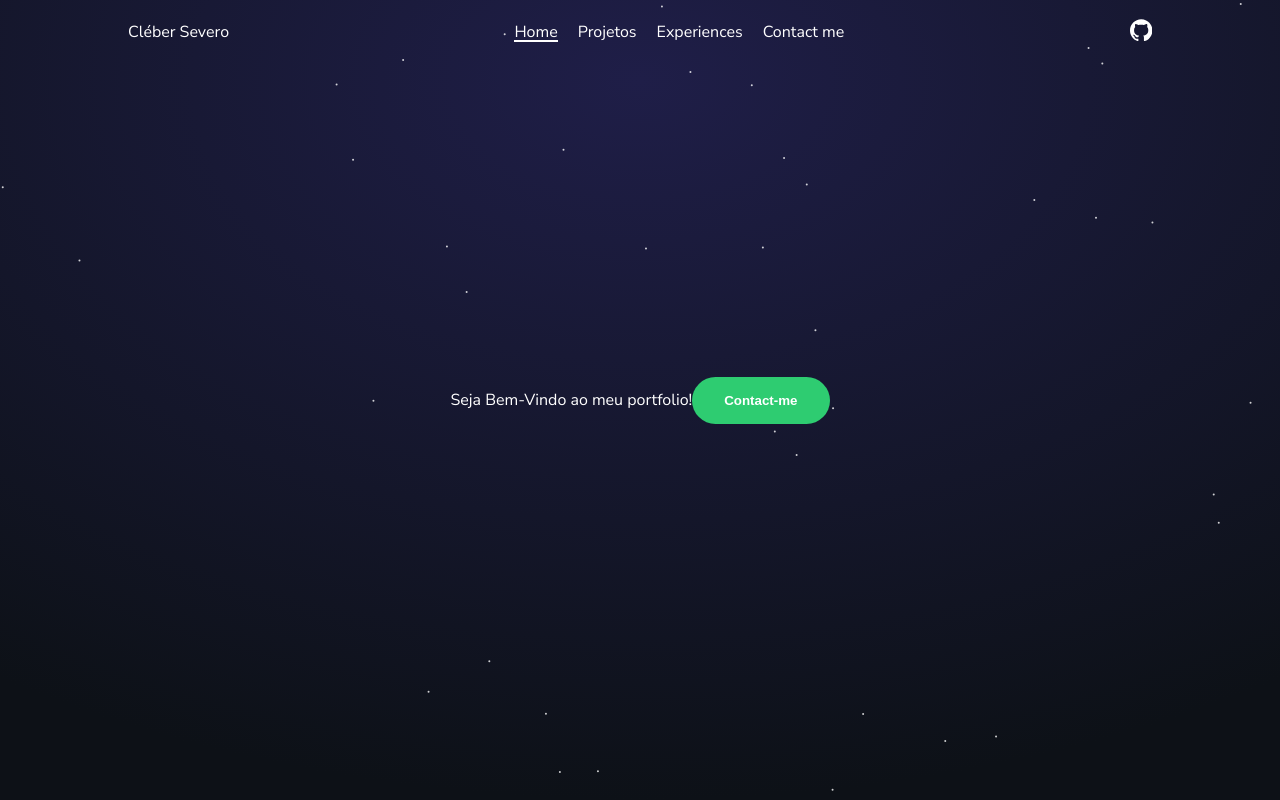
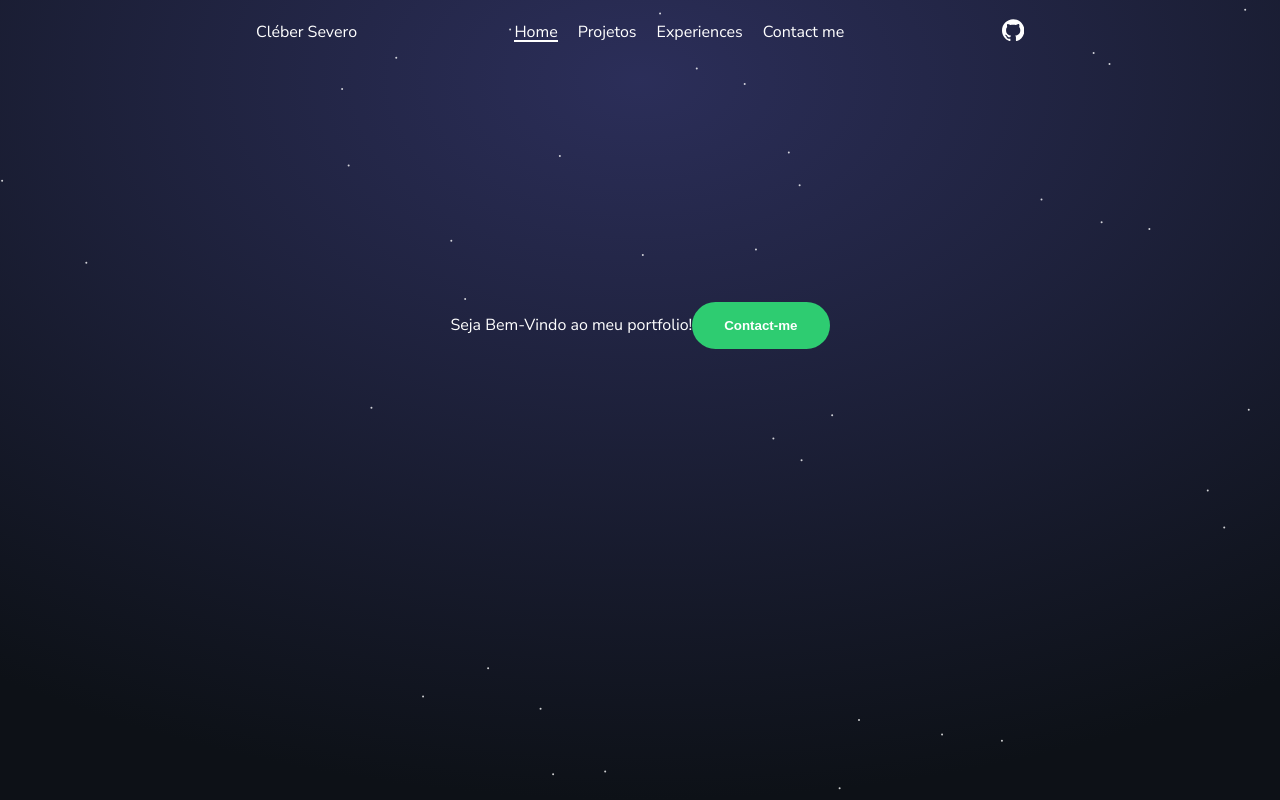
Before and after one commit to Cleber-Severo/my-portfolio, a React (Vite) app: page / in a window 1280 px wide. Shown: the top 800 px of the page. Built offline with nearby package versions, Linux system fonts and the light colour scheme; a web font is replaced by a local one.

Commit message:
refactor: general style

```diff
--- a/src/App.css
+++ b/src/App.css
@@ -2,42 +2,43 @@
   /* display: flex;
   flex-direction: column;
   align-items: center; */
-  height: 100vh;
+  scroll-snap-type: y mandatory;
+  /* overflow-y: scroll; */
+  scroll-behavior: smooth;
+  position: relative; /* Create a stacking context for content */
+  z-index: 1; /* Ensure this content appears above the particles */
 }
 
-header {
-    padding: 0 8rem;
+#tsparticles {
+  position: absolute;
+  top: 0;
+  left: 0;
+  width: 100%;
+  height: 100%;
+  z-index: -1; /* Place it behind other content */
+  background: none; /* Ensure transparency */
 }
+
+main, header {
+  margin: 0 auto;
+  padding: 0 16rem;
+  box-sizing: border-box;
+}
+
 
 header,
 .container {
-  box-sizing: border-box;
   width: 100%;
 }
 
 section {
-  height: 100vh;
+  /* height: 100vh; */
   display: flex;
   align-items: center;
   justify-content: center;
-  scroll-snap-align: start;
+   scroll-snap-align: start;
   scroll-snap-stop: always;
-  opacity: 0;
-  /* transform: translateY(50px); */
-  transition: opacity 0.6s ease-out, transform 0.6s ease-out;
 
-    padding: 0 8rem;
 
+  min-height: 650px;
 }
-
-section.visible {
-  opacity: 1;
-  transform: translateY(0);
-}
-
-.container {
-  scroll-snap-type: y mandatory;
-  height: 100vh;
-  overflow-y: scroll;
-  scroll-behavior: smooth;
-}
--- a/src/App.tsx
+++ b/src/App.tsx
@@ -11,6 +11,7 @@ const App = () => {
     <div className="container" ref={containerRef}>
       <Animation />
       <Header containerRef={containerRef} />
+      <main>
         <Hero />
         <section id="section2">
           <h1>Projetos Section</h1>
@@ -21,6 +22,7 @@ const App = () => {
         <section id="section4">
           <h1>Contact me section</h1>
         </section>
+      </main>
     </div>
   );
 };
--- a/src/components/Animation.tsx
+++ b/src/components/Animation.tsx
@@ -20,12 +20,8 @@ export const Animation = () => {
         options={{
           background: {
             color: {
-              value: '#000000', // Fallback background color
+              value: 'transparent', // Fallback background color
             },
-            image: "radial-gradient(ellipse 90% 90% at 50% 10%, #1f1e48, #0D1117)", // Your gradient
-            position: "50% 50%",
-            repeat: "no-repeat",
-            size: "cover",
           },
           particles: {
             color: {
--- a/src/index.css
+++ b/src/index.css
@@ -144,11 +144,24 @@ body {
   margin: 0;
   padding: 0;
   height: 100%;
-  overflow: hidden; /* Prevent body scroll if using JS animations */
+  /* overflow: hidden; */
+}
+
+body {
+  background: radial-gradient(
+    ellipse 90% 90% at 50% 10%,
+    rgba(114, 114, 243, 0.3),
+    #0d1117
+  );
+  background-size: cover;
+  background-attachment: fixed; /* Keeps the gradient in place */
+  background-position: top center;
+    background-attachment: scroll; /* Makes the gradient scroll with the content */
 }
 
 html {
   background-color: var(--defaul-bg-dark);
   color: var(--default-main-text);
   font-family: var(--default-font-family);
+    scroll-behavior: smooth;
 }
```
Lines whose indentation alone changed are shown as unchanged.
